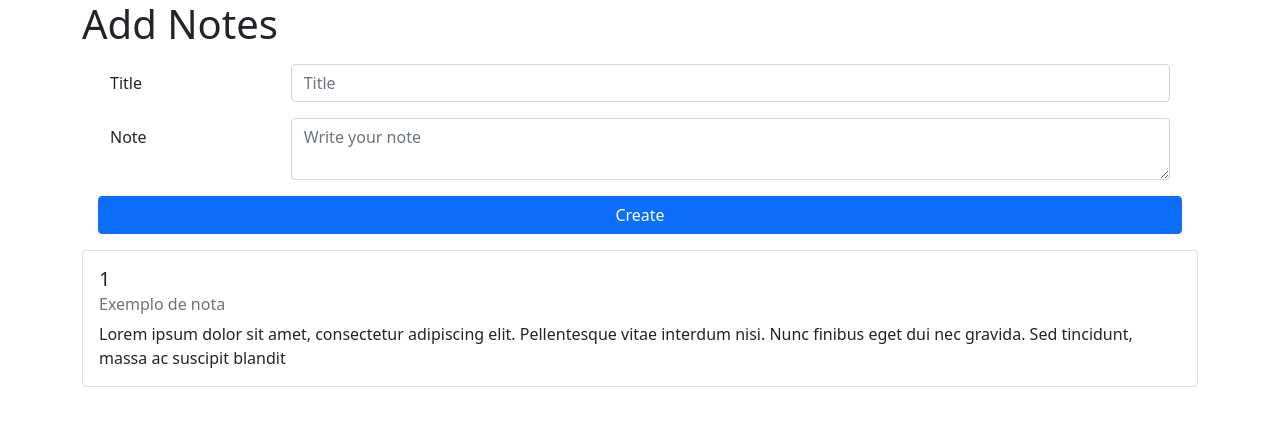
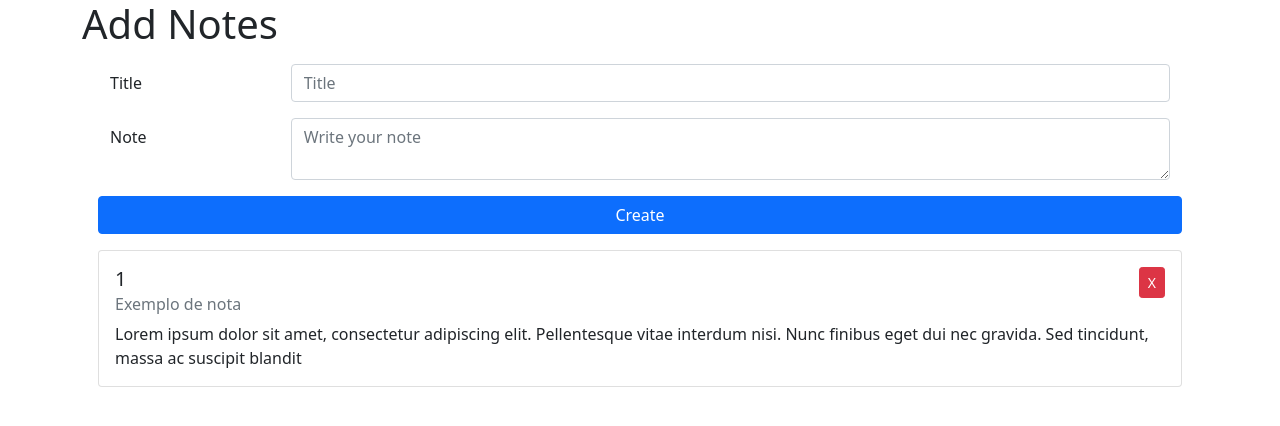
Before and after one commit to Sonecaa/list-notes-react-app, a React (Create React App) app: page / in a window 1280 px wide. Shown: the top 426 px of the page. Built offline with nearby package versions, Linux system fonts and the light colour scheme.

Commit message:
remove button

```diff
--- a/src/App.js
+++ b/src/App.js
@@ -8,6 +8,8 @@ class App extends Component {
   constructor(props) {
     super(props);
 
+    this.handlerRemoveNote = this.handlerRemoveNote.bind(this)
+
     this.state = {
       notes: [],
     };
@@ -15,12 +17,23 @@ class App extends Component {
   }
 
   componentDidMount() {
-    console.log(this.state.notes)
 
     const example_object1 = { title: 'Exemplo de nota', text: 'Lorem ipsum dolor sit amet, consectetur adipiscing elit. Pellentesque vitae interdum nisi. Nunc finibus eget dui nec gravida. Sed tincidunt, massa ac suscipit blandit'}
 
     this.setState(prevState => ({
-      notes: [ ...prevState.notes, example_object1]
+      notes: [...prevState.notes, example_object1]
+    }));
+
+  }
+
+  handlerRemoveNote(index) {
+
+    this.setState(prevState => ({
+        notes: prevState.notes.filter((item, i) => {
+
+          return index !== i;
+
+        })
     }));
 
   }
@@ -69,7 +82,7 @@ class App extends Component {
 
         </Form>
 
-        <NoteList notes={this.state.notes} />
+        <NoteList notes={this.state.notes} handler={this.handlerRemoveNote} />
       </Container>
     );
   }
--- a/src/components/NoteList.jsx
+++ b/src/components/NoteList.jsx
@@ -1,7 +1,7 @@
 import React, { Component } from 'react';
 import {
     Card, CardText, CardBody,
-    CardTitle, CardSubtitle
+    CardTitle, CardSubtitle, Button
 } from 'reactstrap';
 
 
@@ -17,8 +17,9 @@ class NoteList extends Component {
 
                      <div key={index}>
 
-                        <Card>
+                        <Card className='m-3'>
                             <CardBody>
+                              <Button style={{float: 'right'}} size="sm" color="danger" onClick={() => this.props.handler(index)} >X</Button>
                               <CardTitle tag="h5">{index + 1}</CardTitle>
                               <CardSubtitle tag="h6" className="mb-2 text-muted">{each.title}</CardSubtitle>
                               <CardText>{each.text}</CardText>
```
